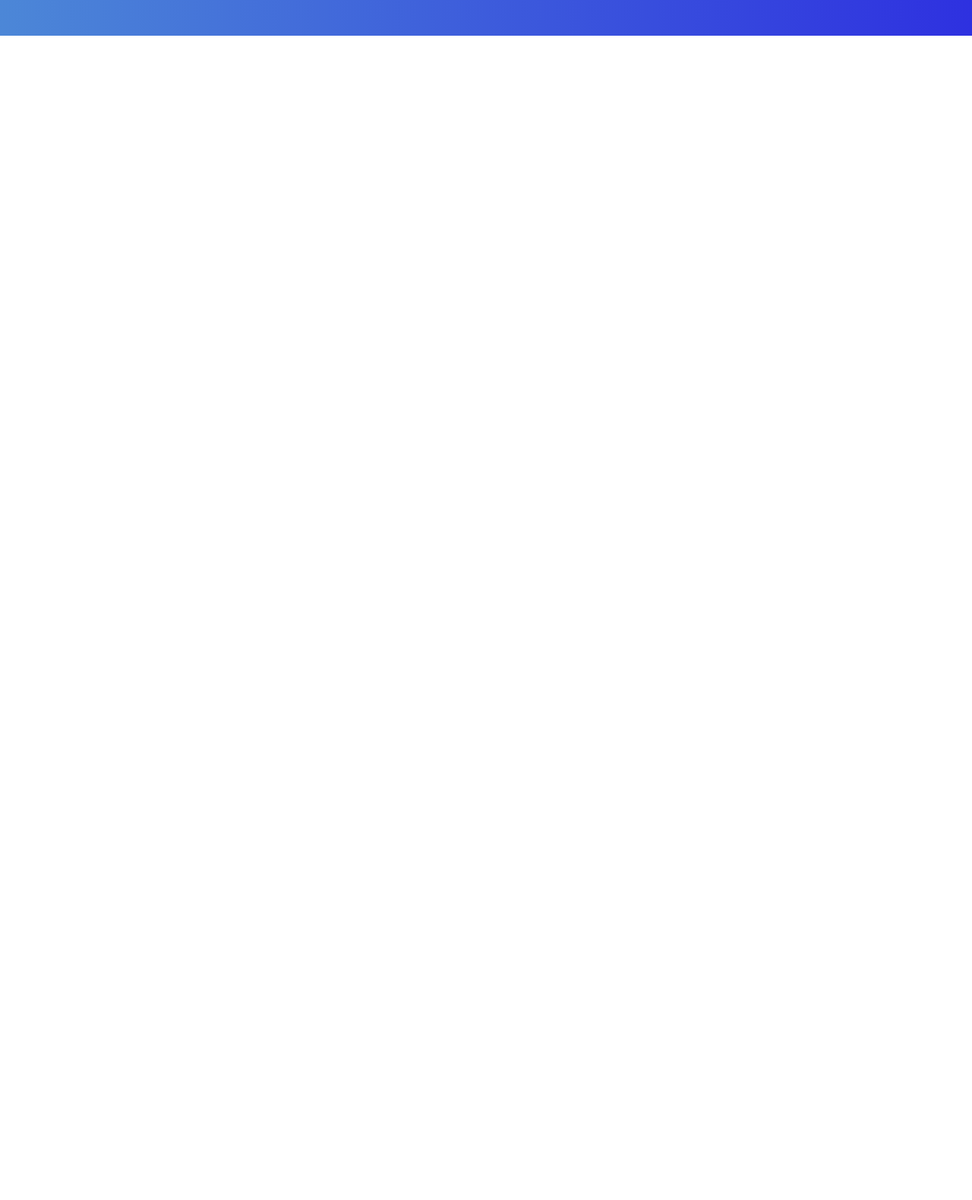
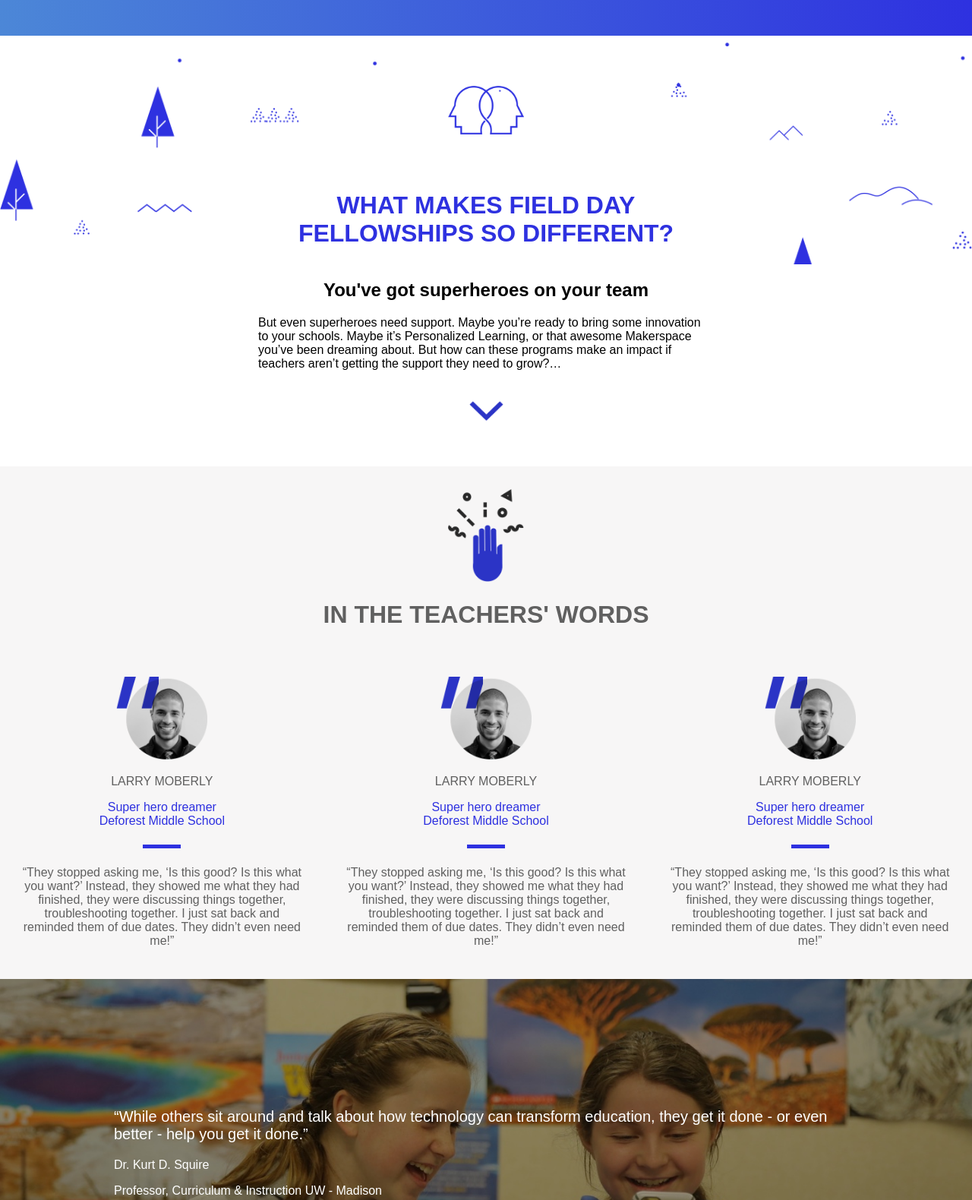
Before and after one commit to fielddaylab/fellowships, a plain HTML site: page index.html in a window 1280 px wide. Shown: the part 751-2331 px from the top of the page at 76% size. Before the commit the page ends 800 px from the top, so only its background shows below. Drawn offline with Linux system fonts and the light colour scheme.

Commit message:
3 more page sections

```diff
--- a/index.html
+++ b/index.html
@@ -30,7 +30,7 @@
   </div>
   <p class="jumbotron-arrow-p">
     <a href="#">
-      <img src="assets/arrow-down.png" alt="Scroll down">
+      <img src="assets/arrow-down.png" alt="Read more">
     </a>
   </p>
 </div>
@@ -50,5 +50,69 @@
   </div>
 </div>
 
+<div class="what-makes">
+  <div class="what-makes-header">
+    <p><img src="assets/heads.png"></p>
+    <h1>WHAT MAKES FIELD DAY<br>FELLOWSHIPS SO DIFFERENT?</h1>
+  </div>
+  <h2>You've got superheroes on your team</h2>
+  <p class="what-makes-text">
+    But even superheroes need support.
+    Maybe you’re ready to bring some innovation to your schools.
+    Maybe it’s Personalized Learning,
+    or that awesome Makerspace you’ve been dreaming about.
+    But how can these programs make an impact
+    if teachers aren’t getting the support they need to grow?&hellip;
+  </p>
+  <p class="jumbotron-arrow-p">
+    <a href="#">
+      <img src="assets/arrow-down.png" alt="Read more">
+    </a>
+  </p>
+</div>
+
+<div class="teachers-words">
+  <p><img src="assets/hand-magic.png" class="teachers-words-decoration"></p>
+  <h1>IN THE TEACHERS' WORDS</h1>
+  <div class="teachers">
+    <div class="teacher">
+      <p class="teacher-photo"><img src="assets/teacher-larry.png"></p>
+      <p class="teacher-name">LARRY MOBERLY</p>
+      <p class="teacher-job">Super hero dreamer<br>Deforest Middle School</p>
+      <p><span class="teacher-sep"></span></p>
+      <p class="teacher-text">
+         “They stopped asking me, ‘Is this good? Is this what you want?’ Instead, they showed me what they had finished, they were discussing things together, troubleshooting together. I just sat back and reminded them of due dates. They didn’t even need me!”
+      </p>
+    </div>
+    <div class="teacher">
+      <p class="teacher-photo"><img src="assets/teacher-larry.png"></p>
+      <p class="teacher-name">LARRY MOBERLY</p>
+      <p class="teacher-job">Super hero dreamer<br>Deforest Middle School</p>
+      <p><span class="teacher-sep"></span></p>
+      <p class="teacher-text">
+         “They stopped asking me, ‘Is this good? Is this what you want?’ Instead, they showed me what they had finished, they were discussing things together, troubleshooting together. I just sat back and reminded them of due dates. They didn’t even need me!”
+      </p>
+    </div>
+    <div class="teacher">
+      <p class="teacher-photo"><img src="assets/teacher-larry.png"></p>
+      <p class="teacher-name">LARRY MOBERLY</p>
+      <p class="teacher-job">Super hero dreamer<br>Deforest Middle School</p>
+      <p><span class="teacher-sep"></span></p>
+      <p class="teacher-text">
+         “They stopped asking me, ‘Is this good? Is this what you want?’ Instead, they showed me what they had finished, they were discussing things together, troubleshooting together. I just sat back and reminded them of due dates. They didn’t even need me!”
+      </p>
+    </div>
+  </div>
+</div>
+
+<div class="squire-quote">
+  <p class="squire-quote-text">
+    “While others sit around and talk about how technology can transform education, they get it done - or even better - help you get it done.”
+  </p>
+  <p class="squire-source">Dr. Kurt D. Squire</p>
+  <p class="squire-source">Professor, Curriculum &amp; Instruction UW - Madison</p>
+  <p class="squire-source">Director of Games+Learning+Society</p>
+</div>
+
 </body>
 </html>
--- a/style.css
+++ b/style.css
@@ -9,6 +9,8 @@ body {
 .jumbotron {
   background-image: url("assets/jumbotron-bg.jpg");
   background-size: cover;
+  background-position: center;
+  background-repeat: no-repeat;
   padding: 0;
   margin: 0;
   text-align: center;
@@ -73,3 +75,81 @@ body {
   background-color: white;
   border-radius: 999px;
 }
+
+.what-makes {
+  text-align: center;
+  background-color: white;
+  display: flex;
+  flex-direction: column;
+  align-items: center;
+}
+
+.what-makes-header {
+  background-image: url("assets/woods-bg.png");
+  background-size: cover;
+  background-position: center;
+  background-repeat: no-repeat;
+  color: rgb(46,49,224);
+  align-self: stretch;
+}
+
+.what-makes-header img {
+  width: 100px;
+  margin: 50px;
+}
+
+.what-makes-text {
+  max-width: 600px;
+  text-align: left;
+  margin: 0 10px;
+}
+
+.teachers-words {
+  text-align: center;
+  background-color: rgb(247,246,246);
+  color: rgb(96,96,96);
+}
+
+.teachers-words-decoration {
+  width: 100px;
+  margin-top: 30px;
+}
+
+.teachers {
+  display: flex;
+  flex-direction: row;
+  justify-content: space-around;
+}
+
+.teacher {
+  margin: 25px;
+}
+
+.teacher-photo img {
+  width: 120px;
+}
+
+.teacher-job {
+  color: rgb(46,49,224);
+}
+
+.teacher-sep {
+  display: inline-block;
+  width: 50px;
+  height: 5px;
+  background-color: rgb(46,49,224);
+  margin-bottom: 3px;
+}
+
+.squire-quote {
+  padding: 150px;
+  color: white;
+  background-image: url("assets/squire-bg.jpg");
+  background-position: center;
+  background-repeat: no-repeat;
+  background-size: cover;
+}
+
+.squire-quote-text {
+  font-size: 20px;
+}
```
Also changed, not shown: assets/arrow-right.png (added), assets/desert-decoration-blue.png (added), assets/desert-decoration-white.png (added), assets/hand-magic.png (added), assets/heads.png (added), assets/squire-bg.jpg (added), assets/teacher-larry.png (added), assets/woods-bg.png (added).
